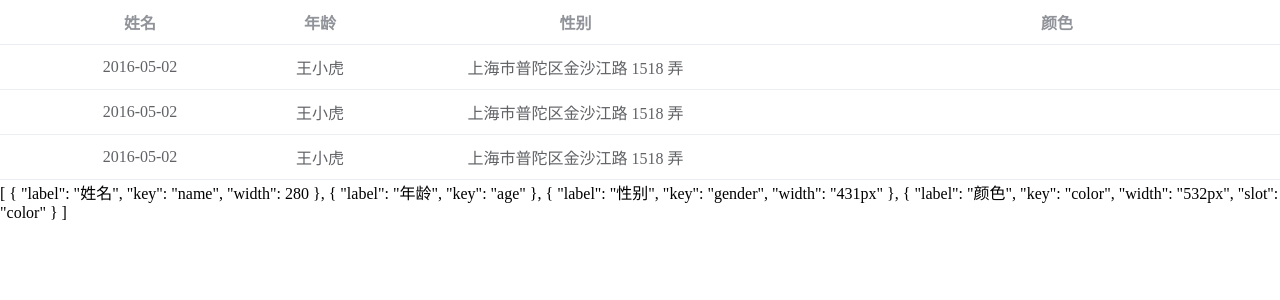
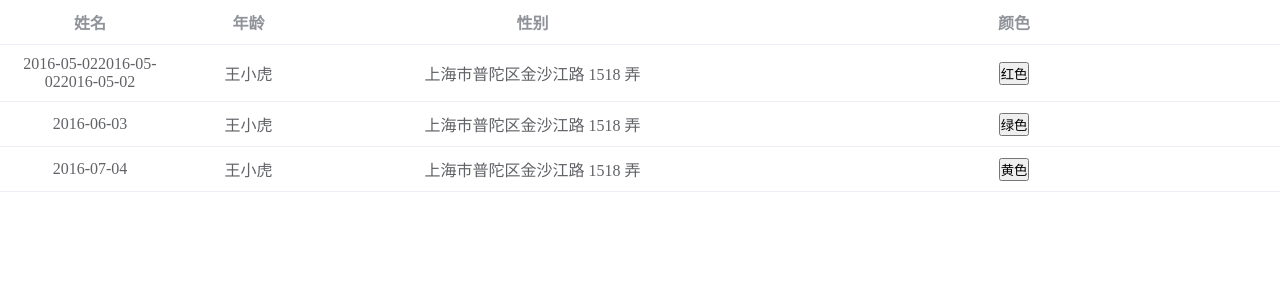
Before and after one commit to Peek-A-Booo/vue-table, a Vue app: page /#/ in a window 1280 px wide. Shown: the top 300 px of the page. Built offline with nearby package versions, Linux system fonts and the light colour scheme.

Commit message:
完成初版table

```diff
--- a/examples/views/Home.vue
+++ b/examples/views/Home.vue
@@ -1,15 +1,9 @@
 <template>
   <div class="home">
     <vue-table :columns="columns" :data="list">
-<!--      <template slot="lsx" slot-scope="{data}">-->
-<!--        {{data}}-->
-<!--      </template>-->
-
-
-<!--      <div slot="color" :value="list">{{list}}</div>-->
-<!--      <template v-slot:color="{data}">-->
-<!--        {{data}}-->
-<!--      </template>-->
+      <template v-slot:color="scope">
+        <button>{{scope.row.color}}</button>
+      </template>
     </vue-table>
   </div>
 </template>
@@ -20,11 +14,12 @@
     name: 'home',
     data() {
       return {
+        test: 123,
         columns: [
           {
             label: '姓名',
             key: 'name',
-            width: 280
+            width: 180
           },
           {
             label: '年龄',
@@ -44,19 +39,19 @@
         ],
         list: [
           {
-            name: '2016-05-02',
+            name: '2016-05-022016-05-022016-05-02',
             age: '王小虎',
             gender: '上海市普陀区金沙江路 1518 弄',
             color: '红色',
           },
           {
-            name: '2016-05-02',
+            name: '2016-06-03',
             age: '王小虎',
             gender: '上海市普陀区金沙江路 1518 弄',
             color: '绿色',
           },
           {
-            name: '2016-05-02',
+            name: '2016-07-04',
             age: '王小虎',
             gender: '上海市普陀区金沙江路 1518 弄',
             color: '黄色',
--- a/src/Table.vue
+++ b/src/Table.vue
@@ -10,12 +10,11 @@
     </div>
     <div class="vue-table__body-wrapper">
       <table-body :colgroup="cols" :columns="columns" :data="data">
-        <template v-for="item in columns" v-if="item.slot" :slot="item.slot">
-          <slot :name="item.slot"/>
+        <template v-for="(col,index) in slotList" v-slot:[col.slot]="scope">
+          <slot :row="scope.row" :name="col.slot"/>
         </template>
       </table-body>
     </div>
-    <slot name="lsx">{{columns}}</slot>
   </div>
 </template>
 
@@ -72,17 +71,22 @@
         }
         return groups
       },
+      slotList() {
+        return JSON.parse(JSON.stringify(this.columns)).filter(item => item.slot)
+      },
     },
 
     data() {
       return {
         test: 0,
         clientWidth: null,
+        name: 'color',
       }
     },
 
     created() {
-      // if (this.width) this.width = parseFloat(this.width)
+      // console.log(JSON.parse(JSON.stringify(this.columns)), 'columns')
+      // console.log(JSON.parse(JSON.stringify(this.data)), 'data')
     },
 
     methods: {
--- a/src/components/TableBody.vue
+++ b/src/components/TableBody.vue
@@ -11,7 +11,7 @@
     <tr class="vue-table__row" v-for="(row,rowIndex) in data" :key="rowIndex">
       <td rowspan="1" colspan="1" v-for="(col,colIndex) in columns" :key="colIndex">
         <template v-if="col.slot">
-          <slot :name="col.slot"/>
+          <slot :row="row" :name="col.slot">{{row[col.key]}}</slot>
         </template>
         <template v-else>{{row[col.key]}}</template>
       </td>
```
